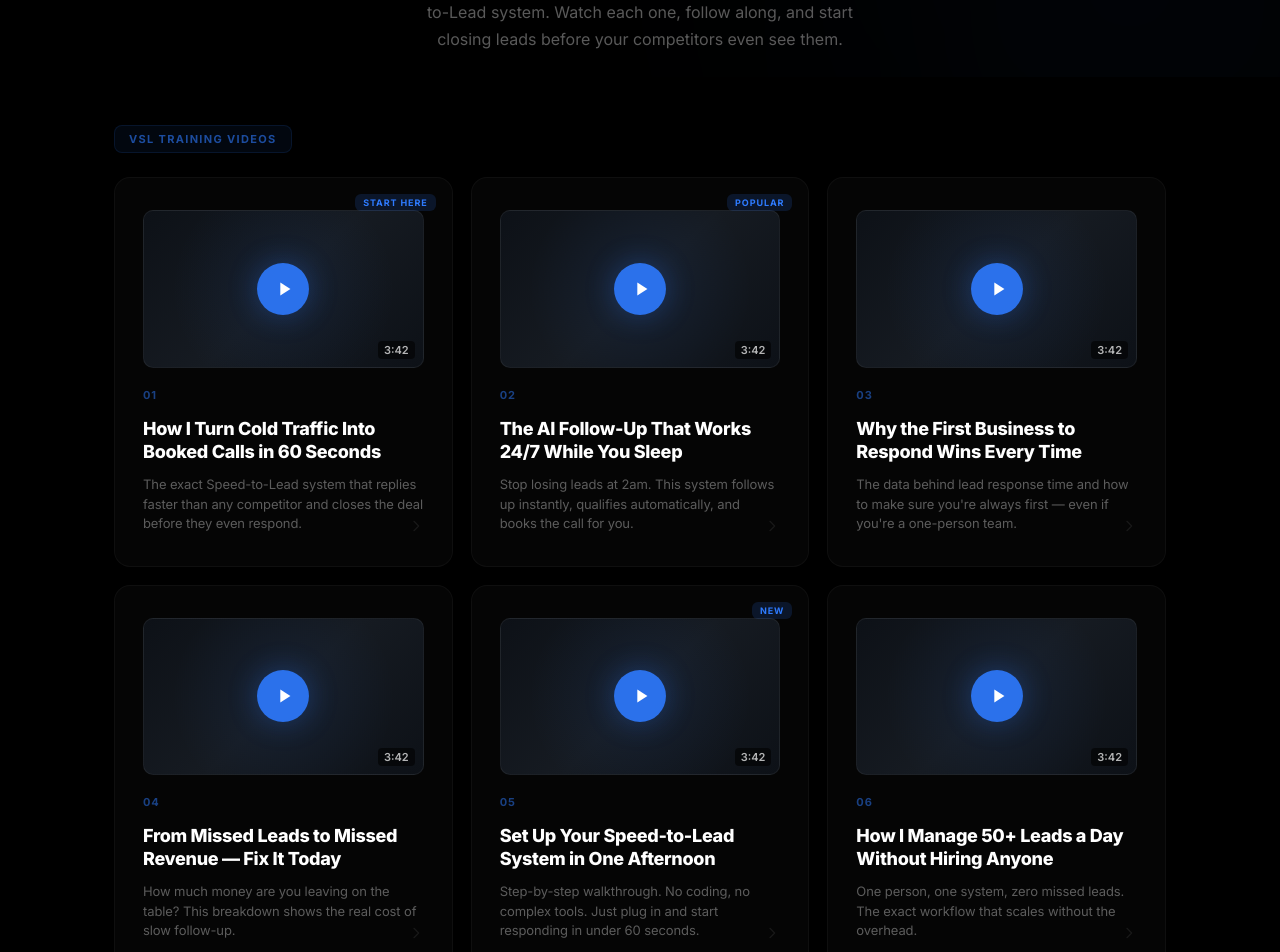
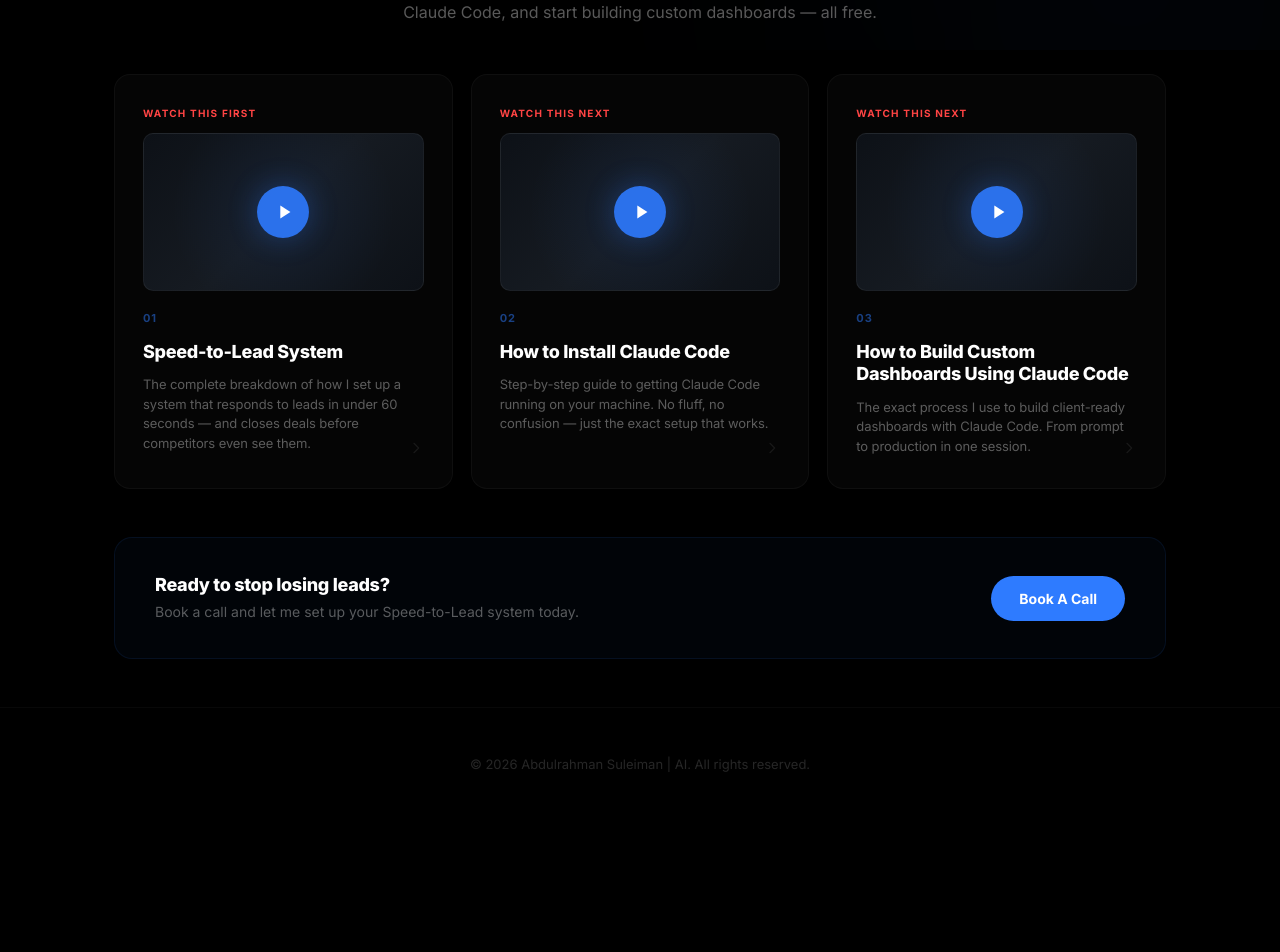
Before and after one commit to Abdulrahmansuleiman/speed-to-lead, a Next.js app: page /resources in a window 1280 px wide. Shown: the part 260-1212 px from the top of the page. After the commit the page ends 1080 px from the top, so only its background shows below. Built offline with nearby package versions, Linux system fonts and the light colour scheme.

Commit message:
Rebuild resources: 3 cards with red accent labels

```diff
--- a/src/app/globals.css
+++ b/src/app/globals.css
@@ -512,6 +512,14 @@
   line-height: 1.5;
   letter-spacing: -0.1px;
 }
+.card-label {
+  font-size: 10px;
+  font-weight: 700;
+  text-transform: uppercase;
+  letter-spacing: 0.12em;
+  color: #ff4444;
+  margin-bottom: 14px;
+}
 .card .new-badge {
   position: absolute;
   top: 16px;
--- a/src/app/resources/page.tsx
+++ b/src/app/resources/page.tsx
@@ -1,46 +1,28 @@
 "use client";
 
-const VSL_CARDS = [
+const RESOURCE_CARDS = [
   {
     num: "01",
-    title: "How I Turn Cold Traffic Into Booked Calls in 60 Seconds",
-    hook: "The exact Speed-to-Lead system that replies faster than any competitor and closes the deal before they even respond.",
-    badge: "Start Here",
+    title: "Speed-to-Lead System",
+    description: "The complete breakdown of how I set up a system that responds to leads in under 60 seconds — and closes deals before competitors even see them.",
+    label: "Watch This First",
+    type: "video",
     href: "#",
   },
   {
     num: "02",
-    title: "The AI Follow-Up That Works 24/7 While You Sleep",
-    hook: "Stop losing leads at 2am. This system follows up instantly, qualifies automatically, and books the call for you.",
-    badge: "Popular",
+    title: "How to Install Claude Code",
+    description: "Step-by-step guide to getting Claude Code running on your machine. No fluff, no confusion — just the exact setup that works.",
+    label: "Watch This Next",
+    type: "video",
     href: "#",
   },
   {
     num: "03",
-    title: "Why the First Business to Respond Wins Every Time",
-    hook: "The data behind lead response time and how to make sure you're always first — even if you're a one-person team.",
-    badge: "",
-    href: "#",
-  },
-  {
-    num: "04",
-    title: "From Missed Leads to Missed Revenue — Fix It Today",
-    hook: "How much money are you leaving on the table? This breakdown shows the real cost of slow follow-up.",
-    badge: "",
-    href: "#",
-  },
-  {
-    num: "05",
-    title: "Set Up Your Speed-to-Lead System in One Afternoon",
-    hook: "Step-by-step walkthrough. No coding, no complex tools. Just plug in and start responding in under 60 seconds.",
-    badge: "New",
-    href: "#",
-  },
-  {
-    num: "06",
-    title: "How I Manage 50+ Leads a Day Without Hiring Anyone",
-    hook: "One person, one system, zero missed leads. The exact workflow that scales without the overhead.",
-    badge: "",
+    title: "How to Build Custom Dashboards Using Claude Code",
+    description: "The exact process I use to build client-ready dashboards with Claude Code. From prompt to production in one session.",
+    label: "Watch This Next",
+    type: "video",
     href: "#",
   },
 ];
@@ -57,27 +39,24 @@
       {/* Hero */}
       <div className="hero">
         <div className="glow-1"></div>
-        <h1 className="fade-in">The <span className="gr">Speed-to-Lead</span> System</h1>
-        <p className="fade-in-1">The exact videos, scripts, and automations behind my Speed-to-Lead system. Watch each one, follow along, and start closing leads before your competitors even see them.</p>
+        <h1 className="fade-in">Free <span className="gr">Resources</span></h1>
+        <p className="fade-in-1">Everything you need to automate your lead response, install Claude Code, and start building custom dashboards — all free.</p>
       </div>
 
-      {/* VSL Section */}
-      <div className="section-header fade-in-2"><span className="section-label">VSL Training Videos</span></div>
+      {/* Resource Cards */}
       <div className="grid-wrap">
         <div className="cards">
-          {VSL_CARDS.map((card) => (
+          {RESOURCE_CARDS.map((card) => (
             <a key={card.num} href={card.href} className="card fade-in-2">
-              {/* VSL Thumbnail Placeholder */}
+              <div className="card-label">{card.label}</div>
               <div className="vsl-thumb">
                 <div className="vsl-play">
                   <svg viewBox="0 0 24 24" fill="currentColor"><path d="M8 5v14l11-7z"/></svg>
                 </div>
-                <div className="vsl-duration">3:42</div>
               </div>
               <div className="card-num">{card.num}</div>
               <div className="card-title">{card.title}</div>
-              <div className="card-hook">{card.hook}</div>
-              {card.badge && <span className="new-badge">{card.badge}</span>}
+              <div className="card-hook">{card.description}</div>
               <span className="arrow">
                 <svg width="16" height="16" fill="none" viewBox="0 0 24 24" stroke="currentColor" strokeWidth="2"><path strokeLinecap="round" strokeLinejoin="round" d="M9 5l7 7-7 7"/></svg>
               </span>
@@ -91,7 +70,7 @@
         <div className="cta-inner">
           <div>
             <h3>Ready to stop losing leads?</h3>
-            <p>Watch the full Speed-to-Lead training and set up your system today.</p>
+            <p>Book a call and let me set up your Speed-to-Lead system today.</p>
           </div>
           <a href="/" className="cta-btn">Book A Call</a>
         </div>
```
